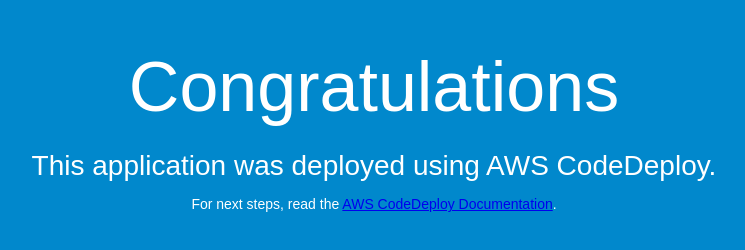
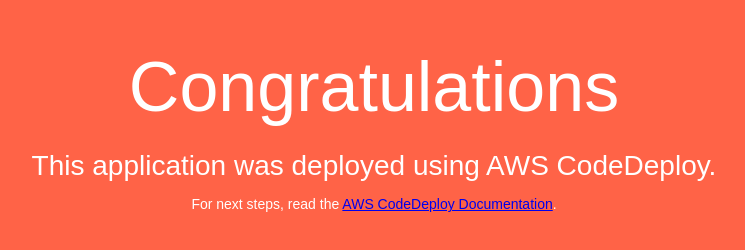
Before and after one commit to CodedeployAWS/aws-codedeploy-github, a plain HTML site: page index.html in a window 1280 px wide. Shown: the whole page, without its empty margins (266-1011 px from the left). Drawn offline with Linux system fonts and the light colour scheme.

Commit message:
color change

```diff
--- a/index.html
+++ b/index.html
@@ -6,7 +6,7 @@
   <style>
     body {
       color: #ffffff;
-      background-color: #0188cc;
+      background-color: tomato;
       font-family: Arial, sans-serif;
       font-size: 14px;
     }
```
